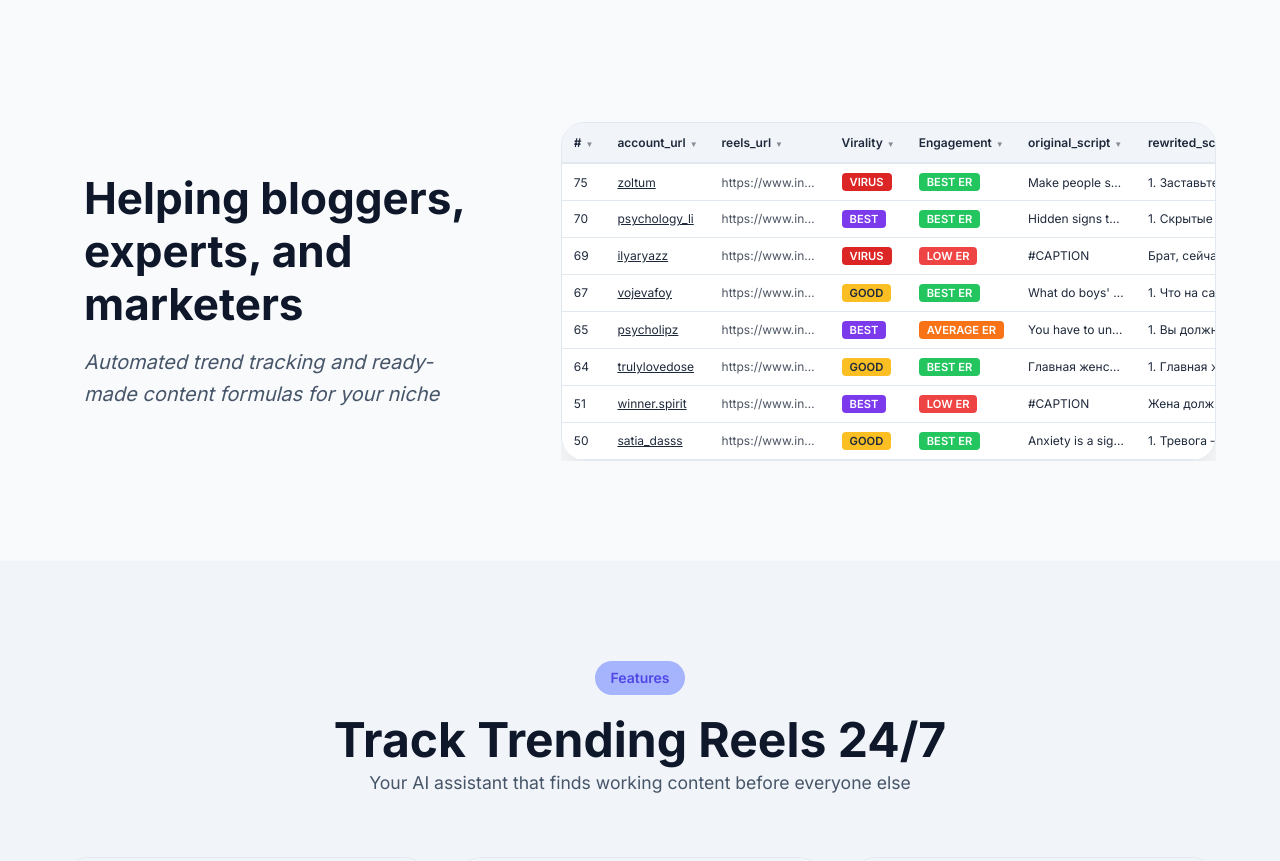
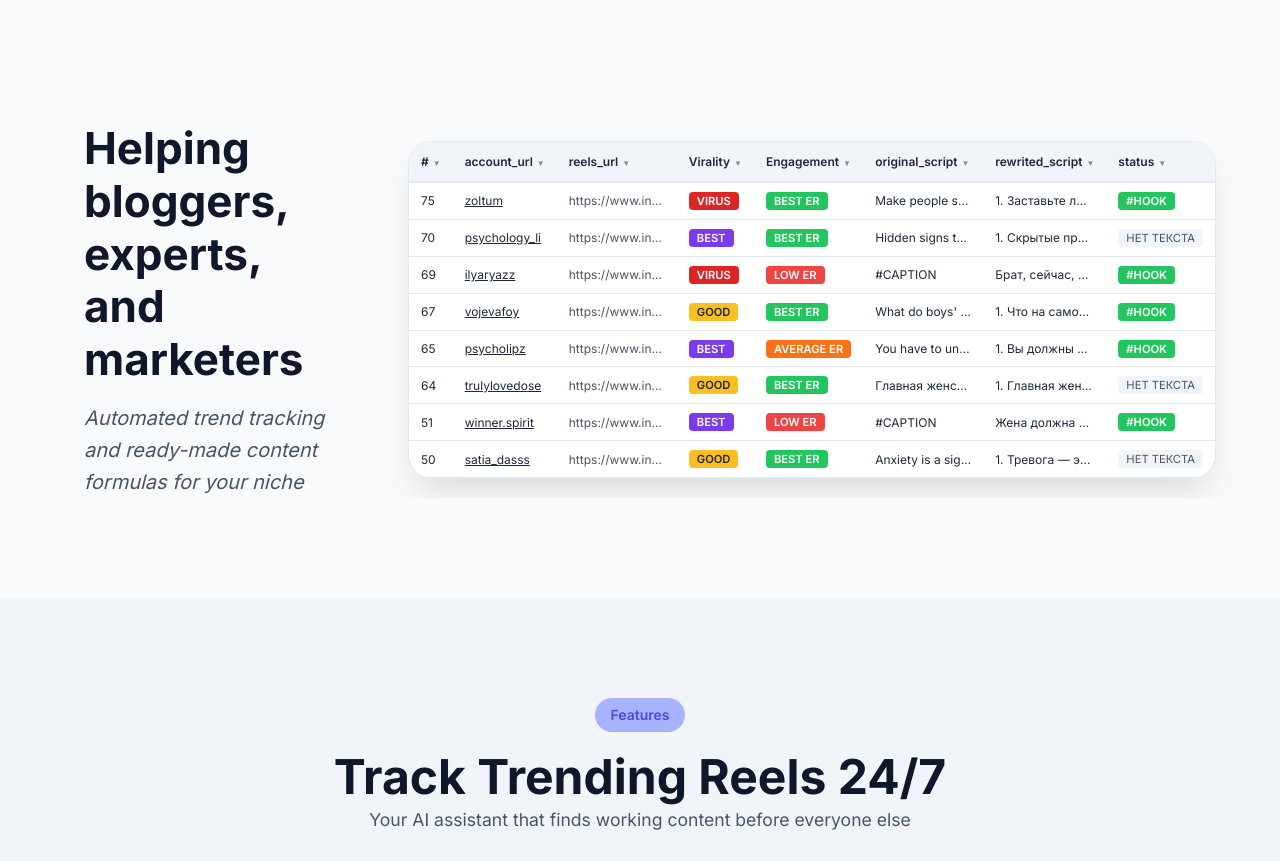
Before and after one commit to js-easy-school/TrendwatchAI-Landing-Page---Next.js-14, a Next.js app: page / in a window 1280 px wide. Shown: the part 2260-3121 px from the top of the page. Built offline with nearby package versions, Linux system fonts and the light colour scheme.

Commit message:
Fix table: full view on desktop, horizontal scroll on mobile only

```diff
--- a/src/components/HelpingSection.module.css
+++ b/src/components/HelpingSection.module.css
@@ -36,16 +36,14 @@
   position: relative;
   animation: slideInRight 1s cubic-bezier(0.4, 0, 0.2, 1) forwards;
   width: 100%;
-  overflow-x: auto;
 }
 
 .spreadsheetWrapper {
   background: var(--card-bg);
   border-radius: var(--radius-lg);
-  overflow-x: auto;
+  overflow: hidden;
   box-shadow: var(--shadow-lg);
   border: 1px solid var(--border);
-  min-width: 600px;
 }
 
 .dataTable {
```
